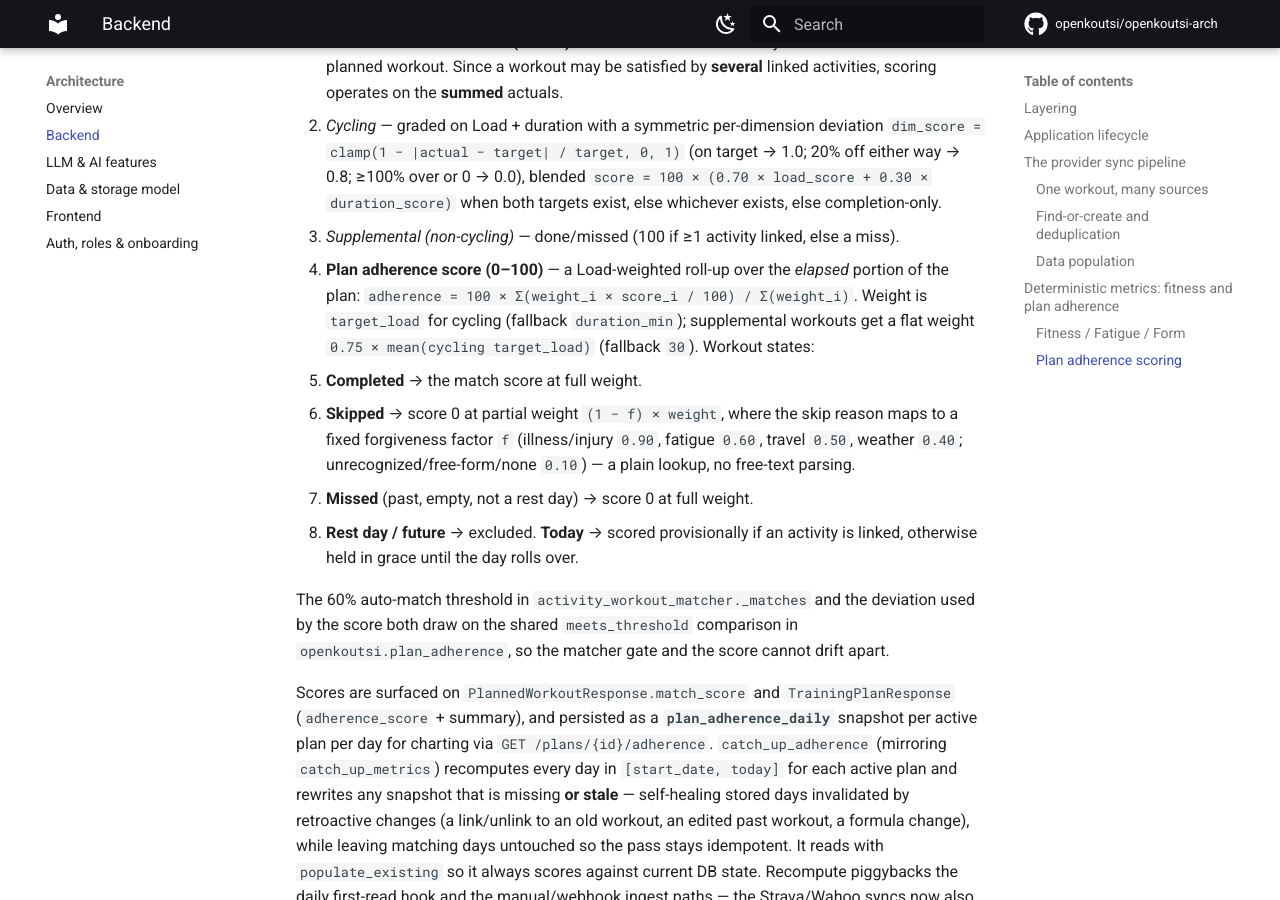
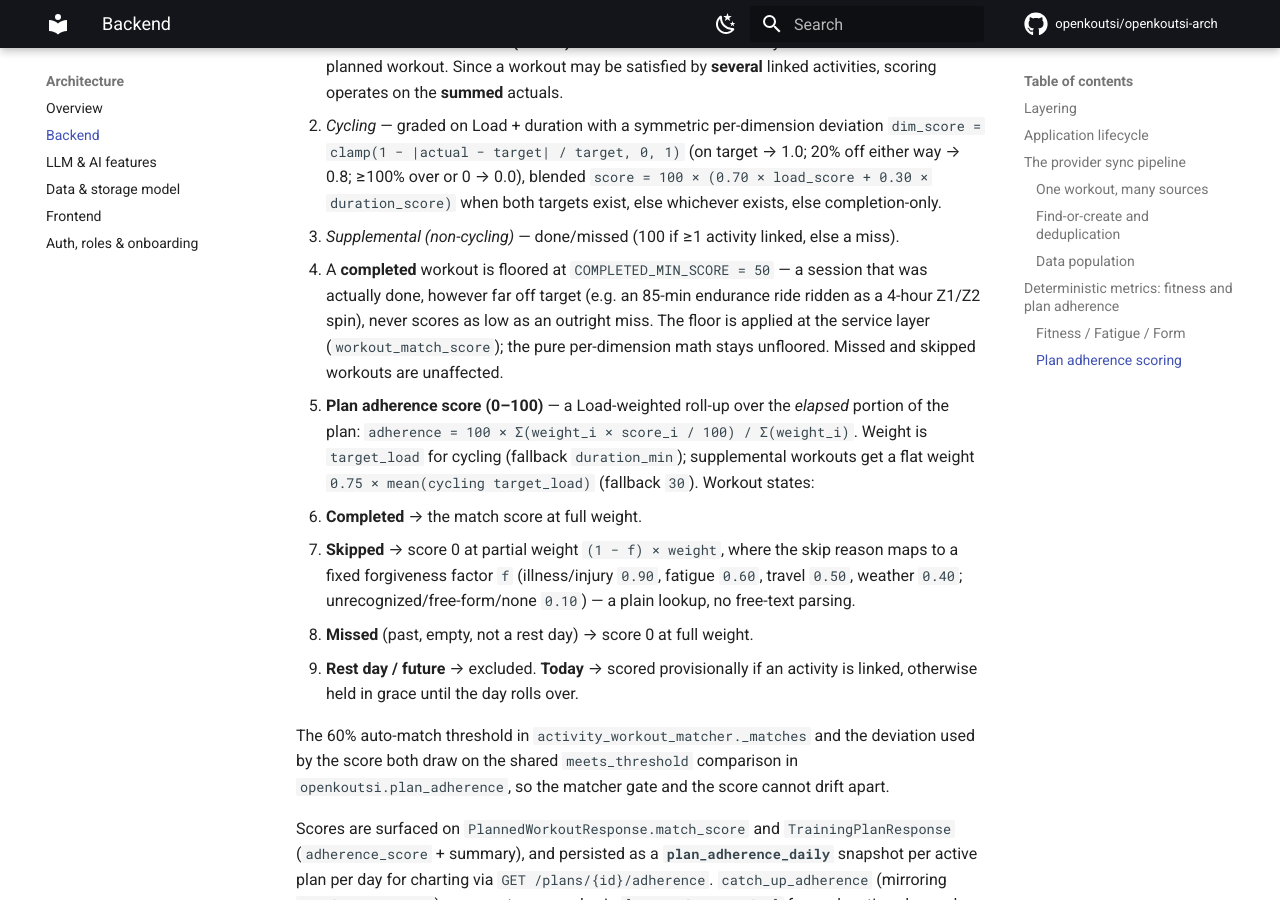
Before and after one commit to openkoutsi/openkoutsi-arch, an MkDocs documentation site: the page built from docs/architecture/backend.md, in a window 1280 px wide and 900 px high, scrolled down 4523 px. Built offline with MkDocs 1.6.1 and Material for MkDocs 9.7.7, drawn with Linux system fonts in a browser that asks for light colours; comment, search, counter and statistics services are not loaded.

Commit message:
Document completed-workout score floor (#26)
backend.md: note the 50-point completion floor (COMPLETED_MIN_SCORE) applied
to completed workouts at the service layer, with the pure per-dimension math
left unfloored.

```diff
--- a/docs/architecture/backend.md
+++ b/docs/architecture/backend.md
@@ -142,6 +142,11 @@ Two scores are produced:
      → 0.8; ≥100% over or 0 → 0.0), blended `score = 100 × (0.70 × load_score + 0.30 ×
      duration_score)` when both targets exist, else whichever exists, else completion-only.
    - *Supplemental (non-cycling)* — done/missed (100 if ≥1 activity linked, else a miss).
+   - A **completed** workout is floored at `COMPLETED_MIN_SCORE = 50` — a session that was
+     actually done, however far off target (e.g. an 85-min endurance ride ridden as a 4-hour
+     Z1/Z2 spin), never scores as low as an outright miss. The floor is applied at the service
+     layer (`workout_match_score`); the pure per-dimension math stays unfloored. Missed and
+     skipped workouts are unaffected.
 2. **Plan adherence score (0–100)** — a Load-weighted roll-up over the *elapsed* portion of the
    plan: `adherence = 100 × Σ(weight_i × score_i / 100) / Σ(weight_i)`. Weight is `target_load`
    for cycling (fallback `duration_min`); supplemental workouts get a flat weight
```
